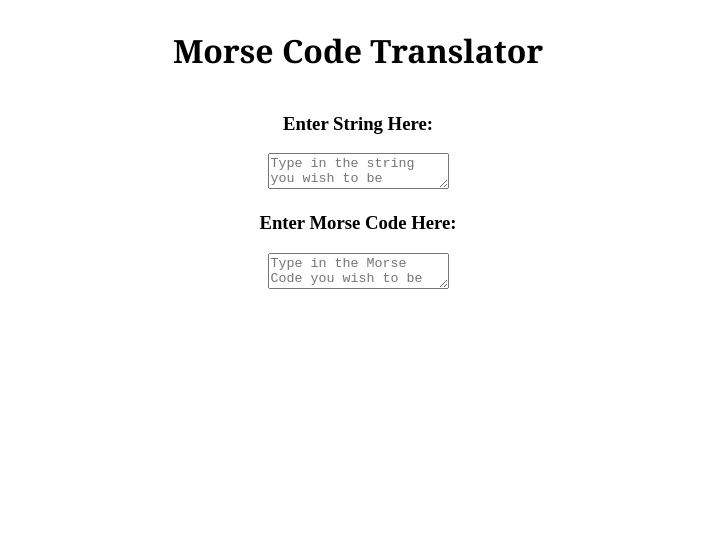
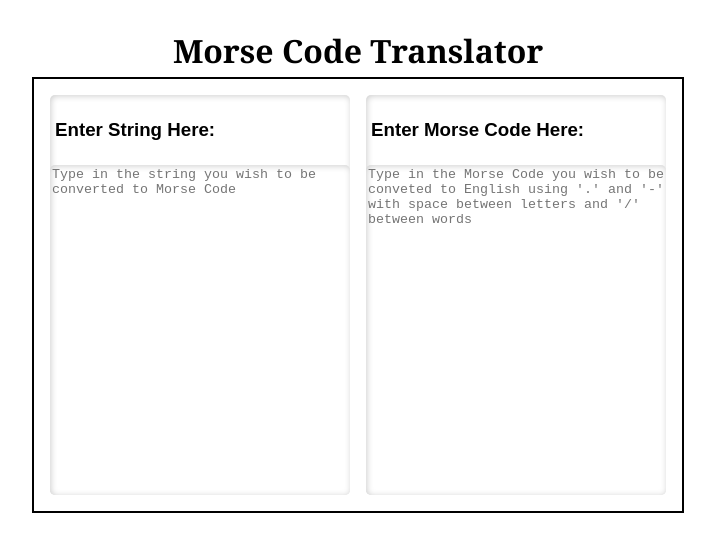
Before and after one commit to Avocado955/morseCode-translator, a plain HTML site: page index.html in a window 1280 px wide. Shown: the whole page, without its empty margins (282-997 px from the left). Drawn offline with Linux system fonts and the light colour scheme.

Commit message:
adds some more styling to make it look a little nicer

```diff
--- a/Styles/styles.scss
+++ b/Styles/styles.scss
@@ -6,6 +6,39 @@ body {
   height: 100vh;
 }
 
+.container {
+  @include m.flex-display(row, flex-start, flex-start, nowrap);
+  padding: 1em;
+  gap: 1em;
+  min-height: 400px;
+  border: 2px solid black;
+}
+
+.inputArea {
+  @include m.flex-display(column, center, flex-start, nowrap);
+  min-width: 300px;
+  height: 100%;
+  border-radius: 5px;
+  box-shadow: inset 1px 1px 6px rgba(0, 0, 0, 0.2);
+}
+
+.textArea {
+  box-sizing: border-box;
+  width: 100%;
+  height: 100%;
+  box-shadow: inset 1px 1px 6px rgba(0, 0, 0, 0.2);
+  outline: none;
+  border: none;
+  border-radius: 5px;
+  resize: none;
+}
+
 .mainHeading {
   font-family: Cambria, Cochin, Georgia, Times, "Times New Roman", serif;
+  margin-bottom: 5px;
 }
+
+.subHeading {
+  font-family: Arial, Helvetica, sans-serif;
+  padding: 5px;
+}
--- a/index.html
+++ b/index.html
@@ -10,21 +10,21 @@
   <body>
     <h1 class="mainHeading">Morse Code Translator</h1>
     <div class="container">
-      <div class="inputArea--eng">
+      <div class="inputArea">
         <h3 class="subHeading">Enter String Here:</h3>
         <textarea
           name="english"
           id="tAE"
-          class="textArea--eng"
+          class="textArea"
           placeholder="Type in the string you wish to be converted to Morse Code"
         ></textarea>
       </div>
-      <div class="inputArea--morse">
+      <div class="inputArea">
         <h3 class="subHeading">Enter Morse Code Here:</h3>
         <textarea
           name="morseCode"
           id="tAM"
-          class="textArea--morse"
+          class="textArea"
           placeholder="Type in the Morse Code you wish to be conveted to English using '.' and '-' with space between letters and '/' between words"
         ></textarea>
       </div>
```
Also changed, not shown: Style/style.css, 1 other file.
